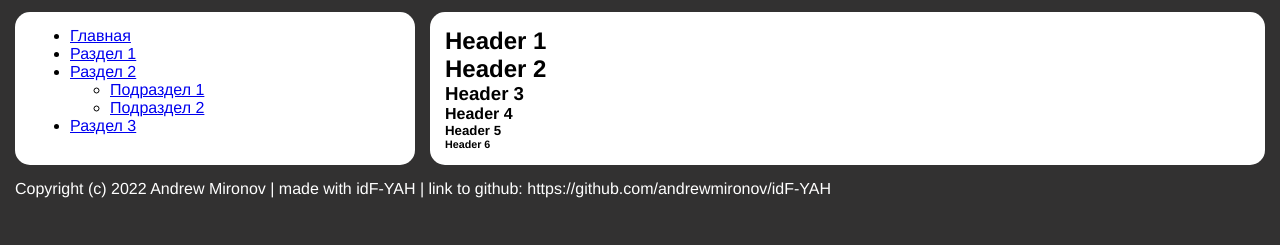
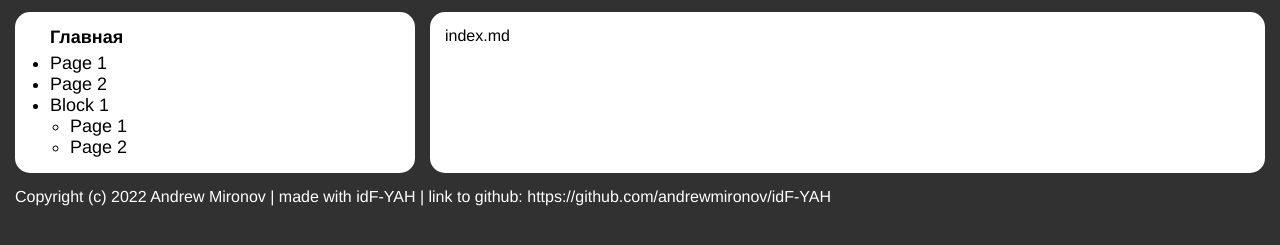
Before and after one commit to andrewmironov/idF-YAH, a plain HTML site: page index.html in a window 1280 px wide. Shown: the part 73-318 px from the top of the page. Drawn offline with Linux system fonts and the light colour scheme.

Commit message:
index loading IDFACTORY-24

```diff
--- a/css/style.css
+++ b/css/style.css
@@ -1,3 +1,4 @@
+/*----------Main styles bock-----------------------------------------------------------*/
 * {
   box-sizing: border-box;
   margin: 0;
@@ -13,6 +14,7 @@ body {
   color: white;
 }
 
+/*----------Header---------------------------------------------------------------------*/
 .header {
   display: flex;
   justify-content: space-between;
@@ -54,12 +56,14 @@ body {
   opacity: 0.5;
 }
 
+/*----------Content--------------------------------------------------------------------*/
 .content {
   display: flex;
   padding: 15px 0;
   justify-content: space-between;
 }
 
+/*----------Index----------------------------------------------------------------------*/
 .content-index {
   background-color: #fff;
   color: #000;
@@ -69,6 +73,35 @@ body {
   border-radius: 15px;
 }
 
+.content-index__header {
+  font-size: 18px;
+  padding: 0 0 5px 20px;
+}
+
+.content-index__list-block {
+  list-style-position: outside;
+  padding: 0 0 0 20px;
+}
+
+.content-index__list-point {
+  font-size: 18px;
+}
+
+.content-index__list-point-link {
+  color: #000;
+  text-decoration: none;
+}
+
+.content-index__list-point-link:hover {
+  color: #333;
+  text-decoration: underline;
+}
+
+.selected {
+  font-weight: bold;
+}
+
+/*----------Data-----------------------------------------------------------------------*/
 .content-data {
   background-color: #fff;
   color: #000;
@@ -78,6 +111,7 @@ body {
   padding: 15px;
 }
 
+/*----------Footer---------------------------------------------------------------------*/
 .footer {
   display: block;
 }
@@ -93,9 +127,11 @@ body {
 }
 
 .footer__link:hover {
+  color: #ddd;
   text-decoration: underline;
 }
 
+/*----------Mobile classes-------------------------------------------------------------*/
 @media (max-width: 999px) {
   body {
     min-width: 400px;
--- a/index.html
+++ b/index.html
@@ -3,7 +3,7 @@
 <head>
   <meta charset="UTF-8">
   <meta name="viewport" content="width=device-width, initial-scale=1.0">
-  <title>idF-YAH: Главная</title>
+  <title>...</title>
   <link rel="stylesheet" href="css/style.css">
   <!-- тут надо какую то иконку запулить
     <link rel="icon" type="image" href="https://code.s3.yandex.net/web-code/js-favicon.ico">
@@ -12,8 +12,8 @@
   <body>
     <header class="header">
       <div class="header-logo">
-        <h1 class="header-logo__title">idF-YAH</h1>
-        <h2 class="header-logo__subtitle">ideas Factory - yet another help</h2>
+        <h1 class="header-logo__title">...</h1>
+        <h2 class="header-logo__subtitle">...</h2>
       </div>
       <div class="header-menu">
         <button class="header-menu__button">Скрыть оглавление</button>
@@ -21,22 +21,7 @@
     </header>
     <section class="content">
       <div class="content-index">
-
-        <!-- Это заглушка, которую надо будет удалить! -->
-        <ul>
-        <li><a href="http://idfactory.ru">Главная</a></li>
-        <li><a href="http://idfactory.ru">Раздел 1</a></li>
-        <li><a href="http://idfactory.ru">Раздел 2</a>
-        <ul>
-        <li><a href="http://idfactory.ru">Подраздел 1</a></li>
-        <li><a href="http://idfactory.ru">Подраздел 2</a></li>
-        </ul>
-        </li>
-        <li><a href="http://idfactory.ru">Раздел 3</a></li>
-        </ul>
-
-        <!-- Это конец заглушки, которую надо удалить! -->
-
+        ...
       </div>
       <div class="content-data">
 
@@ -94,43 +79,6 @@
     <footer class="footer">
       <p class="footer__text">Copyright (c) 2022 Andrew Mironov | made with idF-YAH | link to github: <a href="https://github.com/andrewmironov/idF-YAH" class="footer__link">https://github.com/andrewmironov/idF-YAH</a></p>
     </footer>
-    <script src="js/menu-button.js"></script>
+    <script type="module" src="js/core.js"></script>
   </body>
 </html>
-
-<!--
-
-MIT License
-
-English version / Русская версия ниже
-
-Copyright (c) 2022 Andrew Mironov (andrewmironov@idfactory.ru)
-
-Permission is hereby granted, free of charge, to any person obtaining a copy
-of this software and associated documentation files (the "Software"), to deal
-in the Software without restriction, including without limitation the rights
-to use, copy, modify, merge, publish, distribute, sublicense, and/or sell
-copies of the Software, and to permit persons to whom the Software is
-furnished to do so, subject to the following conditions:
-
-The above copyright notice and this permission notice shall be included in all
-copies or substantial portions of the Software.
-
-THE SOFTWARE IS PROVIDED "AS IS", WITHOUT WARRANTY OF ANY KIND, EXPRESS OR
-IMPLIED, INCLUDING BUT NOT LIMITED TO THE WARRANTIES OF MERCHANTABILITY,
-FITNESS FOR A PARTICULAR PURPOSE AND NONINFRINGEMENT. IN NO EVENT SHALL THE
-AUTHORS OR COPYRIGHT HOLDERS BE LIABLE FOR ANY CLAIM, DAMAGES OR OTHER
-LIABILITY, WHETHER IN AN ACTION OF CONTRACT, TORT OR OTHERWISE, ARISING FROM,
-OUT OF OR IN CONNECTION WITH THE SOFTWARE OR THE USE OR OTHER DEALINGS IN THE
-SOFTWARE.
-
-Русская версия / The English version is above
-
-Copyright (c) 2022 Андрей Миронов (andrewmironov@idfactory.ru)
-
-Данная лицензия разрешает, безвозмездно, лицам, получившим копию данного программного обеспечения и сопутствующей документации (в дальнейшем именуемыми "Программное Обеспечение"), использовать Программное Обеспечение без ограничений, включая неограниченное право на использование, копирование, изменение, объединение, публикацию, распространение, сублицензирование и/или продажу копий Программного Обеспечения, также как и лицам, которым предоставляется данное Программное Обеспечение, при соблюдении следующих условий:
-
-Вышеупомянутый копирайт и данные условия должны быть включены во все копии или значимые части данного Программного Обеспечения.
-
-ДАННОЕ ПРОГРАММНОЕ ОБЕСПЕЧЕНИЕ ПРЕДОСТАВЛЯЕТСЯ «КАК ЕСТЬ», БЕЗ ЛЮБОГО ВИДА ГАРАНТИЙ, ЯВНО ВЫРАЖЕННЫХ ИЛИ ПОДРАЗУМЕВАЕМЫХ, ВКЛЮЧАЯ, НО НЕ ОГРАНИЧИВАЯСЬ ГАРАНТИЯМИ ТОВАРНОЙ ПРИГОДНОСТИ, СООТВЕТСТВИЯ ПО ЕГО КОНКРЕТНОМУ НАЗНАЧЕНИЮ И НЕНАРУШЕНИЯ ПРАВ. НИ В КАКОМ СЛУЧАЕ АВТОРЫ ИЛИ ПРАВООБЛАДАТЕЛИ НЕ НЕСУТ ОТВЕТСТВЕННОСТИ ПО ИСКАМ О ВОЗМЕЩЕНИИ УЩЕРБА, УБЫТКОВ ИЛИ ДРУГИХ ТРЕБОВАНИЙ ПО ДЕЙСТВУЮЩИМ КОНТРАКТАМ, ДЕЛИКТАМ ИЛИ ИНОМУ, ВОЗНИКШИМ ИЗ, ИМЕЮЩИМ ПРИЧИНОЙ ИЛИ СВЯЗАННЫМ С ПРОГРАММНЫМ ОБЕСПЕЧЕНИЕМ ИЛИ ИСПОЛЬЗОВАНИЕМ ПРОГРАММНОГО ОБЕСПЕЧЕНИЯ ИЛИ ИНЫМИ ДЕЙСТВИЯМИ С ПРОГРАММНЫМ ОБЕСПЕЧЕНИЕМ.
--->
--- /dev/null
+++ b/js/config.js
@@ -0,0 +1,12 @@
+export  const config = {
+    interface : {
+        title : "idF-YAH", //Header and title of app
+        subtitle : "ideas Factory - yet another help", //Subtytle for app
+        index_open : "Скрыть оглавление", //Text for the index button while index is open
+        index_close : "Показать оглавление" //Text for the index button while index is closed
+    },
+    appvar : {
+        index_state  : "open", //Current index status
+        current_page : "index.md" //Current page
+    }
+}
--- /dev/null
+++ b/js/core.js
@@ -0,0 +1,156 @@
+//Import configs and index---------------------------------------------------------------
+import {config} from './config.js';
+import {index} from './index.js';
+
+//Connecting html vs js and applying configuration data----------------------------------
+let title = document.querySelector('title');
+let headerTitle = document.querySelector('.header-logo__title');
+let headerSubtytle = document.querySelector('.header-logo__subtitle');
+let menuButton = document.querySelector('.header-menu__button');
+let contentIndex = document.querySelector('.content-index');
+let contentData = document.querySelector('.content-data');
+
+//Core functions-------------------------------------------------------------------------
+
+//Open index
+function openIndex() {
+    contentIndex.style.display = 'block';
+    menuButton.textContent = config.interface.index_open;
+    setCookie('index_state', 'open', {secure: true, 'max-age': 3600});
+}
+
+//Close index
+function closeIndex() {
+    contentIndex.style.display = 'none';
+    menuButton.textContent = config.interface.index_close;
+    setCookie('index_state', 'close', {secure: true, 'max-age': 3600});
+}
+
+//Index point generator
+function getIndexPoint(point_obj) {
+    let point = document.createElement('li');
+    point.className = 'content-index__list-point';
+    let link = document.createElement('a');
+    link.className = 'content-index__list-point-link';
+    let url = new URL(document.URL);
+    url.searchParams.delete('current_page');
+    url.searchParams.append('current_page', point_obj.path);
+    link.href = url.href;
+    link.textContent = point_obj.name;
+
+    //Selection of the index point when it's selected
+    if(point_obj.path == config.appvar.current_page) {
+        point.className = point.className + ' selected';
+    }
+    point.append(link);
+    return point;
+}
+
+//Index block generator, params - html target object, data for generation object
+function getIndexBlock(block_target, block_obj) {
+    //Block name generation
+    if (block_target.tagName == 'UL') {
+        let header_point = document.createElement('li');
+        header_point.className = 'content-index__list-point';
+        header_point.textContent = block_obj.name;
+        block_target.append(header_point);
+    } else {
+        let header = document.createElement('h1');
+        header.className = 'content-index__header';
+        header.textContent = block_obj.name;
+        block_target.append(header);
+    }
+
+    //Make a block and content
+    let block = document.createElement('ul');
+    block.className = 'content-index__list-block';
+
+    for (let i in block_obj.content) {
+        if (block_obj.content[i].type == 'point') {
+            block.append(getIndexPoint(block_obj.content[i]));
+        } else if (block_obj.content[i].type == 'block') {
+            getIndexBlock(block, block_obj.content[i]);
+        } else {
+            console.log('Error: type of object in index is incorrect - ' + block_obj.content[i].type);
+        }
+    }
+    block_target.append(block);
+}
+
+//Get cookie by name
+function getCookie(name) {
+    let matches = document.cookie.match(new RegExp(
+      "(?:^|; )" + name.replace(/([\.$?*|{}\(\)\[\]\\\/\+^])/g, '\\$1') + "=([^;]*)"
+    ));
+    return matches ? decodeURIComponent(matches[1]) : undefined;
+}
+
+//Set cookie
+//  Example:
+//  setCookie('user', 'John', {secure: true, 'max-age': 3600});
+function setCookie(name, value, options = {}) {
+    //It's default parameters
+    options = {
+        path: '/',
+    }
+    if (options.expires instanceof Date) {
+        options.expires = options.expires.toUTCString();
+    }
+    let updatedCookie = encodeURIComponent(name) + "=" + encodeURIComponent(value);
+    for (let optionKey in options) {
+        updatedCookie += "; " + optionKey;
+        let optionValue = options[optionKey];
+        if (optionValue !== true) {
+            updatedCookie += "=" + optionValue;
+        }
+    }
+    document.cookie = updatedCookie;
+}
+
+//Events and handlers--------------------------------------------------------------------
+
+//Load a data to page
+document.addEventListener("DOMContentLoaded", function() {
+
+    //Check of url parameters
+    let url = new URL(document.URL);
+    if (url.searchParams.get('current_page') != null) {
+        config.appvar.current_page = String(url.searchParams.get('current_page'));
+    }
+
+    //Check of cookies
+    if (getCookie('index_state') == undefined) {
+        setCookie('index_state', config.appvar.index_state, {secure: true, 'max-age': 3600});
+    } else {
+        config.appvar.index_state = getCookie('index_state');
+    }
+
+    //Load interface
+    title.textContent = config.interface.title;
+    headerTitle.textContent = config.interface.title;
+    headerSubtytle.textContent = config.interface.subtitle;
+
+    //Check status of index
+    if (config.appvar.index_state == 'open') {
+        openIndex();
+    } else {
+        closeIndex();
+    }
+
+    //Load index
+    contentIndex.textContent = '';
+    getIndexBlock(contentIndex, index);
+
+    //Load content
+    contentData.textContent = config.appvar.current_page;
+
+})
+
+//Processing the click of the button with the index
+menuButton.addEventListener('click', function () {
+    if (contentIndex.style.display == 'none') {
+        openIndex();
+    } else {
+        closeIndex();
+    }
+})
--- /dev/null
+++ b/js/index.js
@@ -0,0 +1,33 @@
+export  const index = {
+    index : "index.md",
+    type : "block",
+    name : "Главная",
+    content : [
+        {
+            type : "point",
+            name : "Page 1",
+            path : "page1.md"
+        },
+        {
+            type : "point",
+            name : "Page 2",
+            path : "page2.md"
+        },
+        {
+            type : "block",
+            name : "Block 1",
+            content : [
+                {
+                    type : "point",
+                    name : "Page 1",
+                    path : "page1.md"
+                },
+                {
+                    type : "point",
+                    name : "Page 2",
+                    path : "page2.md"
+                }
+            ]
+        },
+    ]
+}
```
Also changed, not shown: js/menu-button.js (deleted, +0 -13 lines).
